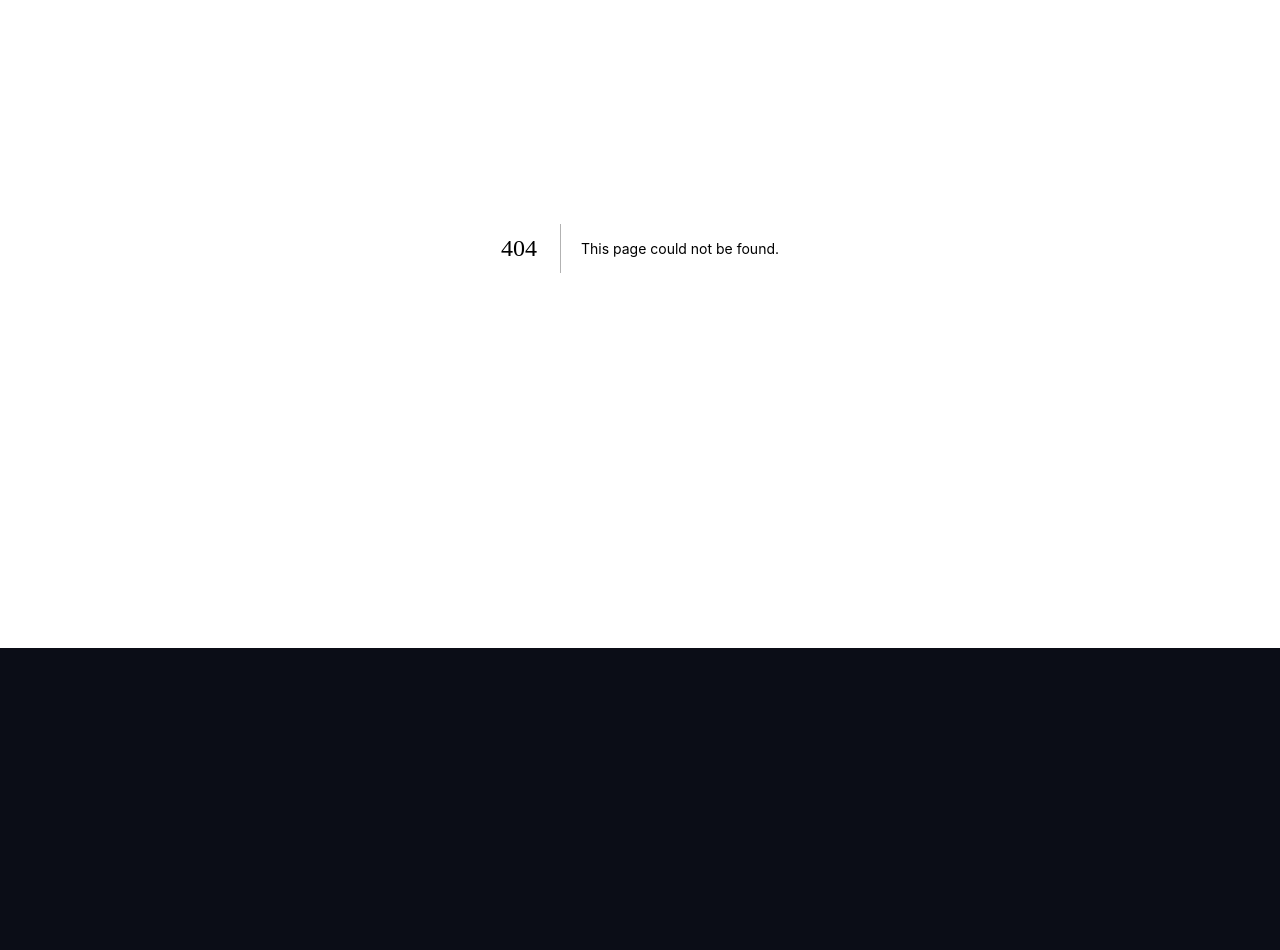
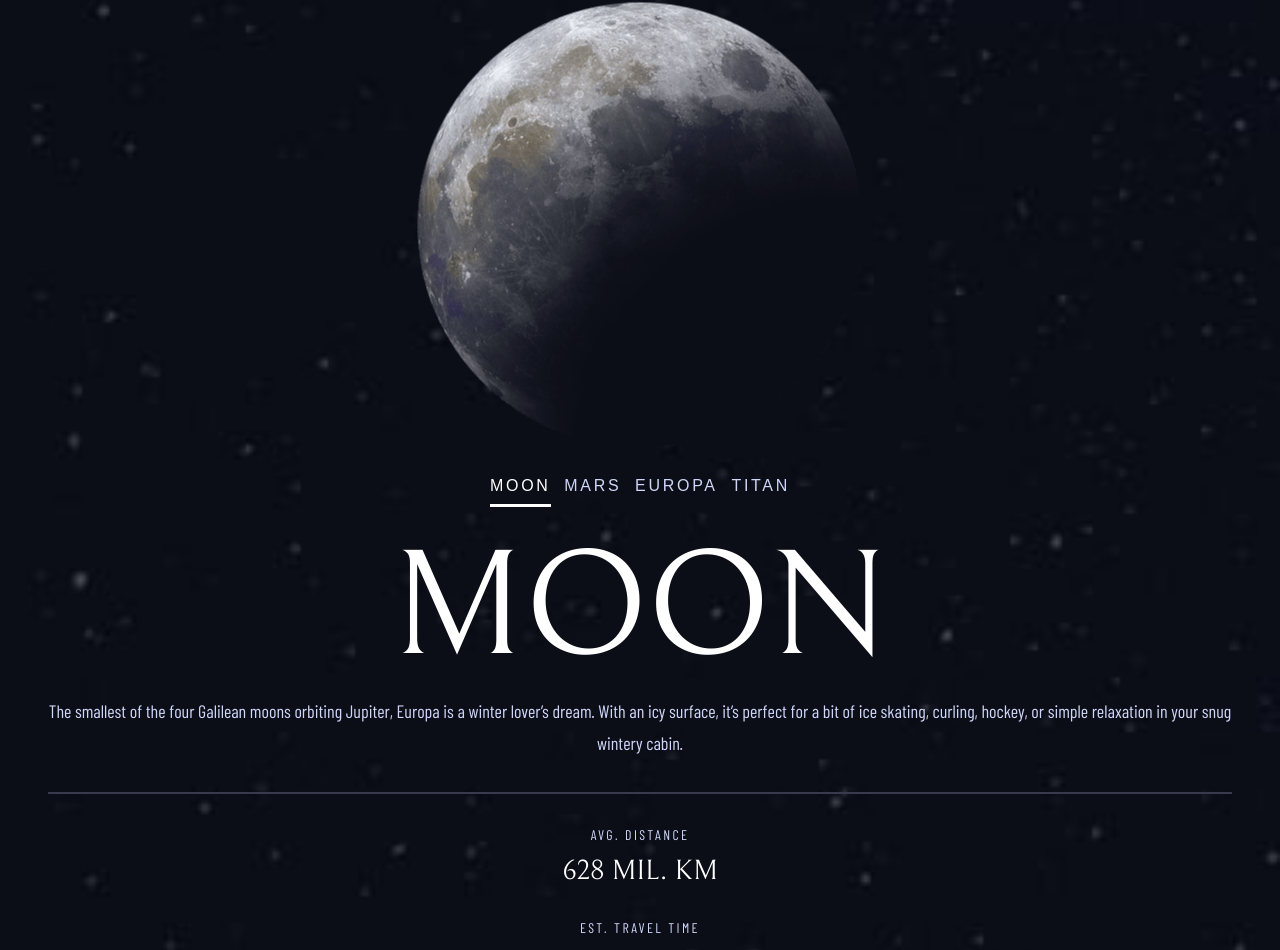
Before and after one commit to irenekyc/space-travel-intro, a Next.js app: page /destination in a window 1280 px wide. Before the commit this address had no page. Shown: the part 152-1102 px from the top of the page. Before the commit the page ends 800 px from the top, so only its background shows below. Built offline with nearby package versions, Linux system fonts and the light colour scheme.

Commit message:
added destination page static

```diff
--- /dev/null
+++ b/components/tab/Tab.module.scss
@@ -0,0 +1,31 @@
+@import "../../styles/variable.scss";
+
+.tab {
+  height: 100%;
+}
+
+.tab__underline {
+  position: relative;
+  &:after {
+    width: 0;
+    height: 3px;
+    position: absolute;
+    bottom: -2px;
+    left: 0;
+    content: "";
+    transition: all 0.5s ease-in-out;
+  }
+
+  &:hover:not(.tab__active):after {
+    width: 100%;
+    background: rgba($white, 0.1);
+  }
+}
+
+.tab__underline.tab__active {
+  color: $white;
+  &:after {
+    width: 100%;
+    background: $white;
+  }
+}
--- /dev/null
+++ b/components/tab/Tab.tsx
@@ -0,0 +1,37 @@
+import React, { FunctionComponent, ButtonHTMLAttributes } from "react";
+import {
+  ACTIVE_STYLE_UNDERLINE,
+  ACTIVE_STYLE_FILLED,
+} from "../../constants/tabs";
+import classnames from "classnames";
+import styles from "./Tab.module.scss";
+
+interface TabProps extends ButtonHTMLAttributes<HTMLButtonElement> {
+  label: string;
+  isActive: boolean;
+  activeStyles: typeof ACTIVE_STYLE_UNDERLINE | typeof ACTIVE_STYLE_FILLED;
+  className?: string;
+}
+
+const Tab: FunctionComponent<TabProps> = ({
+  label,
+  isActive,
+  activeStyles,
+  className = "",
+  ...props
+}: TabProps) => {
+  return (
+    <button
+      className={classnames(styles.tab, className, {
+        [styles.tab__active]: isActive,
+        [styles.tab__underline]: activeStyles === ACTIVE_STYLE_UNDERLINE,
+        [styles.tab__filled]: activeStyles === ACTIVE_STYLE_FILLED,
+      })}
+      {...props}
+    >
+      {label}
+    </button>
+  );
+};
+
+export default Tab;
--- /dev/null
+++ b/components/tab/index.ts
@@ -0,0 +1 @@
+export { default } from "./Tab";
--- /dev/null
+++ b/constants/destination-data.ts
@@ -0,0 +1,81 @@
+import { SpaceDataType } from "../typings/Destination";
+
+export const DESTINATION_DATA: SpaceDataType[] = [
+  {
+    image: {
+      png: "/images/destination/image-moon.png",
+      webp: "/images/destination/image-moon.webp",
+    },
+    name: "MOON",
+    description:
+      "See our planet as you’ve never seen it before. A perfect relaxing trip away to help regain perspective and come back refreshed. While you’re there, take in some history by visiting the Luna 2 and Apollo 11 landing sites.",
+
+    statistics: [
+      {
+        label: "AVG. DISTANCE",
+        value: "384,400 km",
+      },
+      {
+        label: "Est. travel time",
+        value: "3 days",
+      },
+    ],
+  },
+  {
+    image: {
+      png: "/images/destination/image-mars.png",
+      webp: "/images/destination/image-mars.webp",
+    },
+    name: "MARS",
+    description:
+      "Don’t forget to pack your hiking boots. You’ll need them to tackle Olympus Mons, the tallest planetary mountain in our solar system. It’s two and a half times the size of Everest!",
+    statistics: [
+      {
+        label: "AVG. DISTANCE",
+        value: "225 MIL. km",
+      },
+      {
+        label: "Est. travel time",
+        value: "9 months",
+      },
+    ],
+  },
+  {
+    image: {
+      png: "/images/destination/image-europa.png",
+      webp: "/images/destination/image-europa.webp",
+    },
+    name: "EUROPA",
+    description:
+      "The smallest of the four Galilean moons orbiting Jupiter, Europa is a winter lover’s dream. With an icy surface, it’s perfect for a bit of ice skating, curling, hockey, or simple relaxation in your snug wintery cabin.",
+    statistics: [
+      {
+        label: "AVG. DISTANCE",
+        value: "628 MIL. km",
+      },
+      {
+        label: "Est. travel time",
+        value: "3 Years",
+      },
+    ],
+  },
+  {
+    image: {
+      png: "/images/destination/image-titan.png",
+      webp: "/images/destination/image-titan.webp",
+    },
+    name: "TITAN",
+    description:
+      "The only moon known to have a dense atmosphere other than Earth, Titan is a home away from home (just a few hundred degrees colder!). As a bonus, you get striking views of the Rings of Saturn.",
+    statistics: [
+      {
+        label: "AVG. DISTANCE",
+        value: "1.6 BIL. km",
+      },
+      {
+        label: "Est. travel time",
+        value: "7 years",
+      },
+    ],
+  },
+];
--- /dev/null
+++ b/constants/tabs.ts
@@ -0,0 +1,2 @@
+export const ACTIVE_STYLE_UNDERLINE = "UNDERLINE";
+export const ACTIVE_STYLE_FILLED = "FILLED";
--- a/package.json
+++ b/package.json
@@ -8,11 +8,13 @@
     "lint": "next lint"
   },
   "dependencies": {
+    "@types/swiper": "^6.0.0",
     "classnames": "^2.3.1",
     "next": "12.0.10",
     "react": "17.0.2",
     "react-dom": "17.0.2",
-    "sass": "^1.49.7"
+    "sass": "^1.49.7",
+    "swiper": "^7.4.1"
   },
   "devDependencies": {
     "@types/node": "17.0.17",
--- /dev/null
+++ b/pages/destination.tsx
@@ -0,0 +1,75 @@
+import type { NextPage } from "next";
+import Layout from "../components/layout";
+import styles from "../styles/destination.module.scss";
+import Tab from "../components/tab";
+import { ACTIVE_STYLE_UNDERLINE } from "../constants/tabs";
+import { useState } from "react";
+import { DESTINATION_DATA } from "../constants/destination-data";
+import { SpaceDataType } from "../typings/Destination";
+
+const Destination: NextPage = () => {
+  const [activeSlide, setActiveSlide] = useState<string>("MOON");
+
+  return (
+    <Layout>
+      <main className={styles.destinationPage}>
+        <div className={styles.destinationPage__content}>
+          <h2>
+            <span>01</span> Pick your destination
+          </h2>
+
+          <div className={styles.destinationPage__image__div}>
+            <div className={styles.destinationPage__image__wrapper}>
+              <img
+                className={styles.destinationPage__image}
+                src={DESTINATION_DATA[0].image.png}
+                alt={DESTINATION_DATA[0].name}
+              />
+            </div>
+          </div>
+
+          <div className={styles.destinationPage__swiper__div}>
+            <ul className={styles.destinationPage__swiper__controller}>
+              {DESTINATION_DATA.map((space: SpaceDataType, index: number) => (
+                <li key={space.name}>
+                  <Tab
+                    id={space.name}
+                    label={space.name}
+                    data-tab-index={index}
+                    isActive={space.name === activeSlide}
+                    activeStyles={ACTIVE_STYLE_UNDERLINE}
+                    className={styles.destinationPage__swiper__navigation__tab}
+                    onClick={() => setActiveSlide(space.name)}
+                  />
+                </li>
+              ))}
+            </ul>
+            {/* Swiper Text */}
+            <div className={styles.destinationPage__swiper__text}>
+              <h1>Moon</h1>
+              <p>
+                The smallest of the four Galilean moons orbiting Jupiter, Europa
+                is a winter lover’s dream. With an icy surface, it’s perfect for
+                a bit of ice skating, curling, hockey, or simple relaxation in
+                your snug wintery cabin.
+              </p>
+              <hr className={styles.divider} />
+              <div className={styles.destinationPage__statistic}>
+                <div className={styles.destinationPage__statisticDiv}>
+                  <h2>AVG. DISTANCE</h2>
+                  <h3>628 MIL. km</h3>
+                </div>
+                <div className={styles.destinationPage__statisticDiv}>
+                  <h2>Est. travel time</h2>
+                  <h3>9 months</h3>
+                </div>
+              </div>
+            </div>
+          </div>
+        </div>
+      </main>
+    </Layout>
+  );
+};
+
+export default Destination;
--- /dev/null
+++ b/styles/destination.module.scss
@@ -0,0 +1,113 @@
+@import "./variable.scss";
+
+.destinationPage {
+  background: url("../public/images/destination/background-destination-mobile.jpg");
+  background-repeat: no-repeat;
+  background-size: cover;
+  background-position: bottom;
+  display: flex;
+  align-items: center;
+  justify-content: flex-start;
+  min-height: 100vh;
+
+  &__content {
+    padding-top: 88px;
+    height: auto;
+    width: 100%;
+    padding-left: 24px;
+    padding-right: 24px;
+    display: flex;
+    flex-direction: column;
+    align-items: center;
+
+    h2 {
+      @include heading-5;
+
+      span {
+        font-weight: 700;
+        opacity: 0.25;
+      }
+    }
+  }
+
+  &__image__div {
+    width: 60%;
+    margin-top: 32px;
+    margin-bottom: 26px;
+    max-width: 300px;
+    @include lg-and-up {
+      max-width: 445px;
+    }
+  }
+  &__image__wrapper {
+    width: 100%;
+    height: 0px;
+    content: "";
+    margin-right: auto;
+    margin-left: auto;
+    position: relative;
+    padding-top: 100%;
+  }
+
+  &__image {
+    position: absolute;
+    top: 50%;
+    left: 50%;
+    transform: translate(-50%, -50%);
+    width: 100%;
+    height: 100%;
+  }
+
+  &__swiper__controller {
+    display: flex;
+    list-style: none;
+    width: 300px;
+    justify-content: space-between;
+    margin-right: auto;
+    margin-left: auto;
+  }
+  &__swiper__navigation__tab {
+    @include nav-text;
+    color: $primary;
+    padding-bottom: 8px;
+  }
+  &__swiper__text {
+    width: 100%;
+    padding-top: 20px;
+    padding-left: 24px;
+    padding-right: 24px;
+    display: flex;
+    flex-direction: column;
+    justify-content: center;
+    align-items: center;
+    h1 {
+      @include heading-1;
+      text-transform: uppercase;
+    }
+    p {
+      text-align: center;
+      color: $primary;
+      line-height: 1.8;
+    }
+  }
+  &__statisticDiv {
+    text-align: center;
+    margin-bottom: 32px;
+    h2 {
+      @include sub-heading-2;
+      color: $primary;
+      margin-bottom: 12px;
+      text-transform: uppercase;
+    }
+    h3 {
+      @include sub-heading-1;
+      text-transform: uppercase;
+    }
+  }
+}
+
+.divider {
+  width: 100%;
+  margin: 32px 0;
+  border: 1px solid #383b4b;
+}
--- a/styles/global-styles.scss
+++ b/styles/global-styles.scss
@@ -35,3 +35,11 @@ h1 {
 p {
   font-family: $main-font;
 }
+
+.swiper-slide {
+  background: red;
+  max-width: 100vw;
+  display: flex;
+  justify-content: center;
+  align-items: center;
+}
--- a/styles/variable.scss
+++ b/styles/variable.scss
@@ -6,7 +6,7 @@ $primary: #d0d6f9;
 $white: #fff;
 
 $main-font: "Barlow Condensed", sans-serif;
-$header-font: "Bellefair, serif";
+$header-font: "Bellefair", serif;
 
 @mixin md-and-up {
   @media screen and (min-width: 768px) {
@@ -75,7 +75,7 @@ $header-font: "Bellefair, serif";
 
 @mixin sub-heading-1 {
   font-size: 28px;
-  font-family: $main-font;
+  font-family: $header-font;
   font-weight: 400;
 }
 
```
Also changed, not shown: tsconfig.json (+4 -15 lines), typings/Destination.d.ts (added, +12 -0 lines), 1 other file (tests, documents, lock files or other folders).
